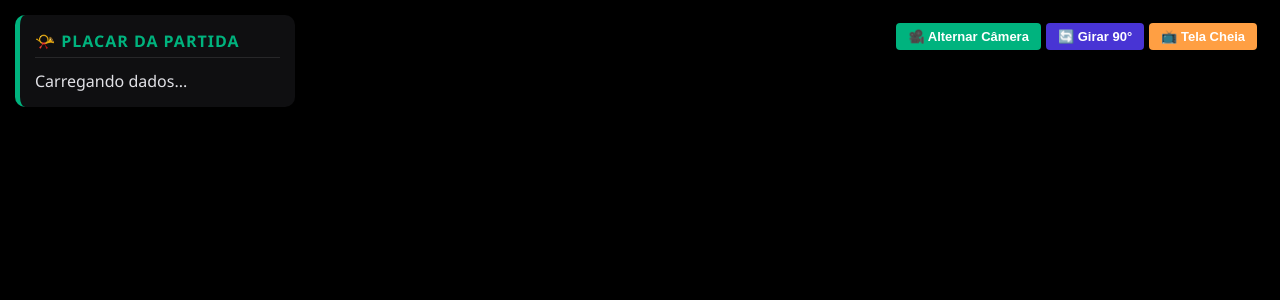
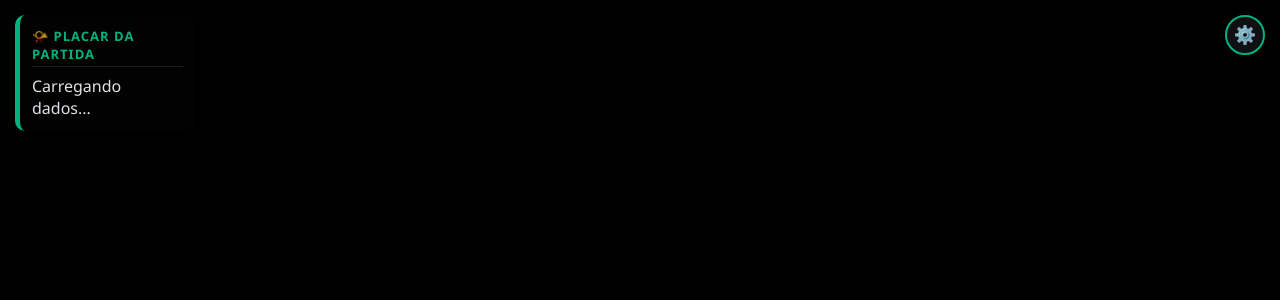
Before and after one commit to RivelinoDomingo/livestudio_domino, a Flask app: page / in a window 1280 px wide. Shown: the top 300 px of the page. Run offline with Flask 3, Linux system fonts and the light colour scheme.

Commit message:
melhorias profundas

```diff
--- a/templates/index.html
+++ b/templates/index.html
@@ -27,84 +27,150 @@
             position: relative;
         }
 
-        /* --- CAMADA 1 (FUNDO): AJUSTE DA WEBCAM SEM SUPER-ZOOM --- */
         /* --- CAMADA 1 (FUNDO): CÂMERA EM TELA CHEIA REAL --- */
         #webcam-fundo {
             position: absolute;
             top: 0;
             left: 0;
-            width: 100vw;   /* Força ocupar toda a largura do navegador */
-            height: 100vh;  /* Força ocupar toda a altura do navegador */
-            object-fit: cover; /* Estica eliminando as barras pretas laterais */
+            width: 100vw;
+            height: 100vh;
+            object-fit: cover;
             background-color: #000;
             z-index: 1;
             transition: transform 0.3s ease;
         }
-        /* --- CAMADA 2: CONTROLES DA CÂMERA EM CIMA --- */
-        .painel-controles {
+
+        /* --- CAMADA 2: CONTROLES RETRÁTEIS (MENU FLUTUANTE) --- */
+        .menu-container {
             position: absolute;
             top: 15px;
             right: 15px;
-            z-index: 100; /* Garante que fica clicável acima do vídeo */
-            background: rgba(0, 0, 0, 0.75);
-            padding: 8px;
+            z-index: 100;
+            display: flex;
+            flex-direction: column;
+            align-items: flex-end;
+            gap: 8px;
+        }
+
+        .botao-menu-principal {
+            width: 40px;
+            height: 40px;
+            border-radius: 50%;
+            background: rgba(18, 18, 20, 0.9);
+            border: 2px solid #00b37e;
+            color: white;
+            font-size: 18px;
+            cursor: pointer;
+            display: flex;
+            align-items: center;
+            justify-content: center;
+            box-shadow: 0 4px 15px rgba(0,0,0,0.5);
+            transition: transform 0.2s ease;
+        }
+
+        .painel-controles {
+            display: none; /* Escondido por padrão */
+            flex-direction: column;
+            background: rgba(18, 18, 20, 0.95);
+            backdrop-filter: blur(5px);
+            padding: 10px;
             border-radius: 8px;
-            display: flex;
-            gap: 5px;
+            gap: 8px;
+            box-shadow: 0 8px 24px rgba(0,0,0,0.7);
+            border: 1px solid rgba(255, 255, 255, 0.1);
         }
+
         .painel-controles button {
-            padding: 6px 12px;
+            padding: 8px 14px;
             color: white;
             border: none;
             border-radius: 4px;
             cursor: pointer;
             font-weight: bold;
-            font-size: 13px;
+            font-size: 12px;
+            text-align: left;
+            white-space: nowrap;
         }
 
-        /* --- CAMADA 3: PLACAR FLUTUANTE COM DESTAQUE --- */
+        /* --- CAMADA 3: PLACAR FLUTUANTE ULTRA COMPACTO --- */
         .placar-container {
             position: absolute;
             top: 15px;
             left: 15px;
-            /* Fundo escuro com opacidade maior e desfoque tipo vidro (backdrop-filter) */
-            background-color: rgba(18, 18, 20, 0.85);
+            background-color: rgba(18, 18, 20, 0.15);
             backdrop-filter: blur(5px);
             -webkit-backdrop-filter: blur(5px);
             border-radius: 10px;
-            padding: 15px;
-            width: 280px;
+            padding: 12px;
+            width: 180px; /* Mais estreito horizontalmente */
             box-shadow: 0 8px 32px rgba(0, 0, 0, 0.7);
             border-left: 5px solid #00b37e;
-            z-index: 50; /* Flutua acima do vídeo */
+            z-index: 50;
         }
 
         .placar-titulo {
             color: #00b37e;
-            font-size: 16px;
+            font-size: 13px;
             font-weight: bold;
-            margin-bottom: 12px;
+            margin-bottom: 8px;
             text-transform: uppercase;
             letter-spacing: 1px;
             border-bottom: 1px solid rgba(255, 255, 255, 0.1);
-            padding-bottom: 5px;
+            padding-bottom: 3px;
+        }
+
+        .jogador-item {
+            margin-bottom: 6px;
+            border-bottom: 1px solid rgba(255, 255, 255, 0.04);
+            padding-bottom: 4px;
+        }
+
+        .jogador-item:last-child {
+            border-bottom: none;
+            margin-bottom: 0;
+            padding-bottom: 0;
         }
 
         .jogador-linha {
             display: flex;
             justify-content: space-between;
-            margin-top: 8px;
-            font-size: 16px;
+            align-items: center;
+            font-size: 14px;
             font-weight: bold;
-            /* Cor branca forte para dar total destaque aos nomes no fundo escuro */
             color: #ffffff;
         }
 
+        .jogador-nome {
+            max-width: 120px;
+            overflow: hidden;
+            text-overflow: ellipsis;
+            white-space: nowrap;
+        }
+
+        /* Indicadores de Pontos (Retângulos Inclinados) */
+        .pontos-container {
+            display: flex;
+            gap: 4px;
+        }
+
+        .bloco-ponto {
+            width: 14px;
+            height: 10px;
+            background-color: #2e2e35; /* Cor padrão: Desativado */
+            transform: skewX(-15deg); /* Inclinação moderna */
+            border-radius: 1px;
+            transition: background-color 0.3s ease, box-shadow 0.3s ease;
+        }
+
+        .bloco-ponto.ativo {
+            background-color: #ffca28; /* Amarelo ouro ao pontuar */
+            box-shadow: 0 0 8px rgba(255, 202, 40, 0.6);
+        }
+
         .detalhes-jogo {
-            font-size: 12px;
-            color: #c4c4cc; /* Cinza claro bem mais legível */
-            margin-bottom: 8px;
-            padding-bottom: 4px;
+            font-size: 11px;
+            color: #a8a8b3;
+            margin-top: 2px;
         }
 
         /* --- CAMADA 4: POPUPS DE ALERTAS --- */
@@ -118,7 +184,7 @@
             padding: 20px;
             border-radius: 15px;
             text-align: center;
-            z-index: 500; /* No topo absoluto */
+            z-index: 500;
             border: 3px solid #4834d4;
             box-shadow: 0 0 30px rgba(0,0,0,0.9);
         }
@@ -133,10 +199,13 @@
 </head>
 <body>
 
-    <div class="painel-controles">
+    <div class="menu-container">
+        <button class="botao-menu-principal" onclick="alternarMenuControles()">⚙️</button>
+        <div id="menu-paineis" class="painel-controles">
             <button onclick="alternarCamera()" style="background: #00b37e;">🎥 Alternar Câmera</button>
             <button onclick="rotacionarCamera()" style="background: #4834d4;">🔄 Girar 90°</button>
             <button onclick="ativarTelaCheia()" style="background: #ff9f43;">📺 Tela Cheia</button>
+        </div>
     </div>
 
     <video id="webcam-fundo" autoplay playsinline></video>
@@ -163,31 +232,28 @@
     <script>
         let audioTTS = new Audio();
         let streamAtual = null;
-        let posicaoCamera = "environment"; // "environment" = Traseira, "user" = Frontal
-        let anguloRotacao = 0;
+        let posicaoCamera = "environment";
+        let anguloManual = 0;
 
         async function iniciarCamera() {
             if (streamAtual) {
                 streamAtual.getTracks().forEach(track => track.stop());
             }
-
             try {
-                const restricoes = {
+                const stream = await navigator.mediaDevices.getUserMedia({
                     video: {
                         facingMode: posicaoCamera,
                         width: { ideal: 1280 },
                         height: { ideal: 720 }
                     },
                     audio: false
-                };
-
-                const stream = await navigator.mediaDevices.getUserMedia(restricoes);
+                });
+                streamAtual = stream;
                 const videoFundo = document.getElementById('webcam-fundo');
-
-                streamAtual = stream;
                 videoFundo.srcObject = stream;
+                ajustarOrientacaoVideo();
             } catch (err) {
-                console.error("Erro ao acessar a Webcam: ", err);
+                console.error("Erro na webcam:", err);
                 if(posicaoCamera === "environment") {
                     posicaoCamera = "user";
                     iniciarCamera();
@@ -195,25 +261,41 @@
             }
         }
 
-        function ativarTelaCheia() {
-            const elemento = document.documentElement; // Pega a página inteira
+        function ajustarOrientacaoVideo() {
+            const videoFundo = document.getElementById('webcam-fundo');
+            if (!videoFundo) return;
 
-            if (!document.fullscreenElement) {
-                // Força entrar em tela cheia sumindo com todas as barras do Android
-                if (elemento.requestFullscreen) {
-                    elemento.requestFullscreen();
-                } else if (elemento.mozRequestFullScreen) { // Especial para o Firefox antigo/específico
-                    elemento.mozRequestFullScreen();
-                } else if (elemento.webkitRequestFullscreen) {
-                    elemento.webkitRequestFullscreen();
-                } else if (elemento.msRequestFullscreen) {
-                    elemento.msRequestFullscreen();
+            const anguloDispositivo = window.orientation || 0;
+            let anguloFinal = (anguloManual - anguloDispositivo) % 360;
+            if (anguloFinal < 0) anguloFinal += 360;
+
+            videoFundo.style.width = "100vw";
+            videoFundo.style.height = "100vh";
+            videoFundo.style.transformOrigin = "50% 50%";
+
+            let espelhamento = (posicaoCamera === "user") ? "scaleX(-1) " : "";
+
+            if (anguloFinal === 90 || anguloFinal === 270) {
+                const largura = window.innerWidth;
+                const altura = window.innerHeight;
+                const deslocamentoX = (largura - altura) / 2;
+                const deslocamentoY = (altura - largura) / 2;
+
+                videoFundo.style.transform = `translate(${deslocamentoX}px, ${deslocamentoY}px) ${espelhamento}rotate(${anguloFinal}deg)`;
+                videoFundo.style.width = "100vh";
+                videoFundo.style.height = "100vw";
+            } else {
+                videoFundo.style.transform = `${espelhamento}rotate(${anguloFinal}deg)`;
             }
+        }
+
+        // Função para abrir e fechar o menu de controles
+        function alternarMenuControles() {
+            const painel = document.getElementById('menu-paineis');
+            if (painel.style.display === "flex") {
+                painel.style.display = "none";
             } else {
-                // Se clicar de novo, ele sai do modo tela cheia
-                if (document.exitFullscreen) {
-                    document.exitFullscreen();
-                }
+                painel.style.display = "flex";
             }
         }
 
@@ -223,14 +305,48 @@
         }
 
         function rotacionarCamera() {
-            const videoFundo = document.getElementById('webcam-fundo');
-            anguloRotacao = (anguloRotacao + 90) % 360;
+            anguloManual = (anguloManual + 90) % 360;
+            ajustarOrientacaoVideo();
+        }
 
-            if (posicaoCamera === "user") {
-                videoFundo.style.transform = `scaleX(-1) rotate(${anguloRotacao}deg)`;
+        window.addEventListener("orientationchange", () => {
+            setTimeout(ajustarOrientacaoVideo, 200);
+        });
+
+        document.addEventListener("fullscreenchange", ajustarOrientacaoVideo);
+        document.addEventListener("webkitfullscreenchange", ajustarOrientacaoVideo);
+        document.addEventListener("mozfullscreenchange", ajustarOrientacaoVideo);
+        document.addEventListener("MSFullscreenChange", ajustarOrientacaoVideo);
+
+        function ativarTelaCheia() {
+            const elemento = document.documentElement;
+            if (!document.fullscreenElement) {
+                if (elemento.requestFullscreen) elemento.requestFullscreen();
+                else if (elemento.mozRequestFullScreen) elemento.mozRequestFullScreen();
+                else if (elemento.webkitRequestFullscreen) elemento.webkitRequestFullscreen();
+                else if (elemento.msRequestFullscreen) elemento.msRequestFullscreen();
             } else {
-                videoFundo.style.transform = `rotate(${anguloRotacao}deg)`;
+                if (document.exitFullscreen) document.exitFullscreen();
             }
+            // TRUQUE AQUI: Aguarda 300ms (tempo da animação do Android) e recalcula a câmera
+            setTimeout(ajustarOrientacaoVideo, 300);
+        }
+
+        // Gera a barra de 4 blocos visuais dependendo da quantidade de pontos do Firebase
+        function gerarBlocosPontos(pontos) {
+            let blocosHtml = '<div class="pontos-container">';
+            // Garante que o número fica entre 0 e 4
+            const qtdAtivos = Math.min(Math.max(parseInt(pontos) || 0, 0), 4);
+
+            for (let i = 1; i <= 4; i++) {
+                if (i <= qtdAtivos) {
+                    blocosHtml += '<div class="bloco-ponto ativo"></div>';
+                } else {
+                    blocosHtml += '<div class="bloco-ponto"></div>';
+                }
+            }
+            blocosHtml += '</div>';
+            return blocosHtml;
         }
 
         async function puxarDadosFirebase() {
@@ -243,16 +359,18 @@
                 let htmlGerado = "";
                 for (let i = 1; i <= 4; i++) {
                     const nome = campos[`nome${i}`]?.stringValue || `Jogador ${i}`;
-                    const points = campos[`jogador${i}`]?.integerValue || "0";
+                    const points = parseInt(campos[`jogador${i}`]?.integerValue) || 0;
                     const lambretas = campos[`lambretas${i}`]?.integerValue || "0";
                     const raios = campos[`raios${i}`]?.integerValue || "0";
 
                     htmlGerado += `
+                        <div class="jogador-item">
                             <div class="jogador-linha">
-                            <span><strong>${nome}</strong></span>
-                            <span>${points} pts</span>
+                                <span class="jogador-nome"><strong>${nome}</strong></span>
+                                ${gerarBlocosPontos(points)}
                             </div>
-                        <div class="detalhes-jogo">⚡ Raios: ${raios} | 🛵 Lambretas: ${lambretas}</div>
+                            <div class="detalhes-jogo">⚡ R: ${raios} | 🛵 L: ${lambretas}</div>
+                        </div>
                     `;
                 }
                 document.getElementById('jogadores-lista').innerHTML = htmlGerado;
@@ -295,11 +413,7 @@
                         const video = document.getElementById('meme-like-video');
                         const videoSource = document.getElementById('meme-like-src');
 
-                        // CORREÇÃO 1: Usando o ID geral 'meme-texto' que está dentro de #alerta-like no seu HTML
                         document.getElementById('alerta-like').querySelector('.texto-alerta').innerText = data.mensagem;
-                        videoSource.src = "/static/DInovo.mp4";
-
-
                         videoSource.src = "/static/DInovo.mp4";
 
                         box.style.borderColor = "#ff007f";
```
Lines whose indentation alone changed are shown as unchanged.
